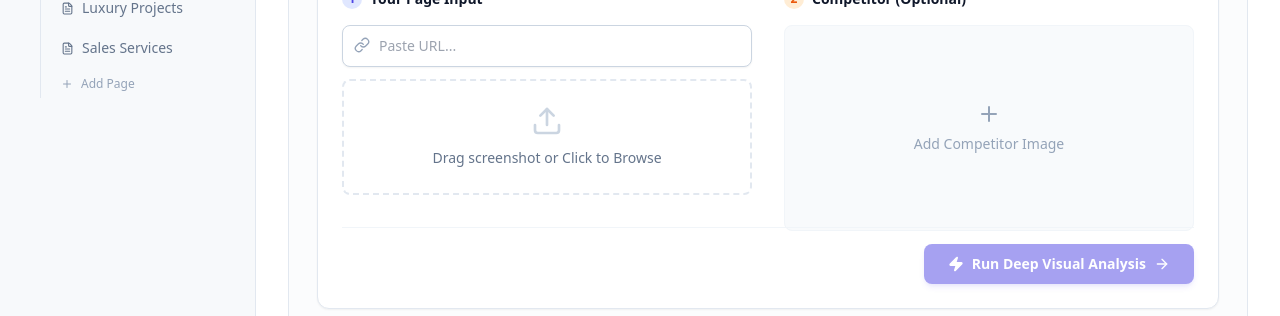
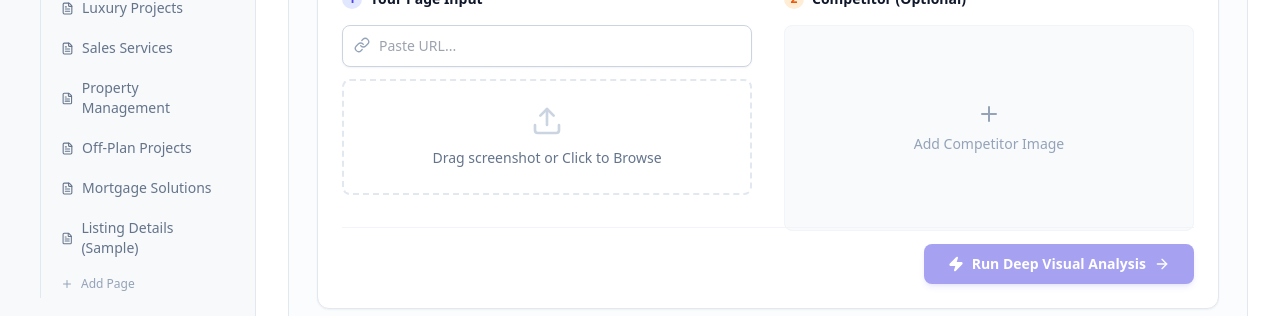
Before and after one commit to PSI-AD/psi-ux-hub, a React (Vite) app: page / in a window 1280 px wide. Shown: the part 272-588 px from the top of the page. Built offline with nearby package versions, Linux system fonts and the light colour scheme; no server answers; the database is empty.

Commit message:
fix: final PSI project sync and page inventory bootstrap

```diff
--- a/src/App.tsx
+++ b/src/App.tsx
@@ -20,7 +20,11 @@ const INITIAL_PROJECTS: Project[] = [
       { id: 'about-us', name: 'About Us', url: 'https://psinv.net/en/about-us', snapshots: [] },
       { id: 'careers', name: 'Careers', url: 'https://psinv.net/en/careers', snapshots: [] },
       { id: 'luxury-projects', name: 'Luxury Projects', url: 'https://psinv.net/en/project/luxury-project-uae/', snapshots: [] },
-      { id: 'sales-services', name: 'Sales Services', url: 'https://psinv.net/en/services/sales/sales-services/', snapshots: [] }
+      { id: 'sales-services', name: 'Sales Services', url: 'https://psinv.net/en/services/sales/sales-services/', snapshots: [] },
+      { id: 'property-management', name: 'Property Management', url: 'https://psinv.net/en/services/sales/property-management/', snapshots: [] },
+      { id: 'off-plan-projects', name: 'Off-Plan Projects', url: 'https://psinv.net/en/projects-off-plan', snapshots: [] },
+      { id: 'mortgage-solutions', name: 'Mortgage Solutions', url: 'https://psinv.net/en/services/sales/mortgage-solutions/', snapshots: [] },
+      { id: 'listing-details', name: 'Listing Details (Sample)', url: 'https://psinv.net/en/projects/abu-dhabi/saadiyat-island', snapshots: [] }
     ]
   }
 ];
```
